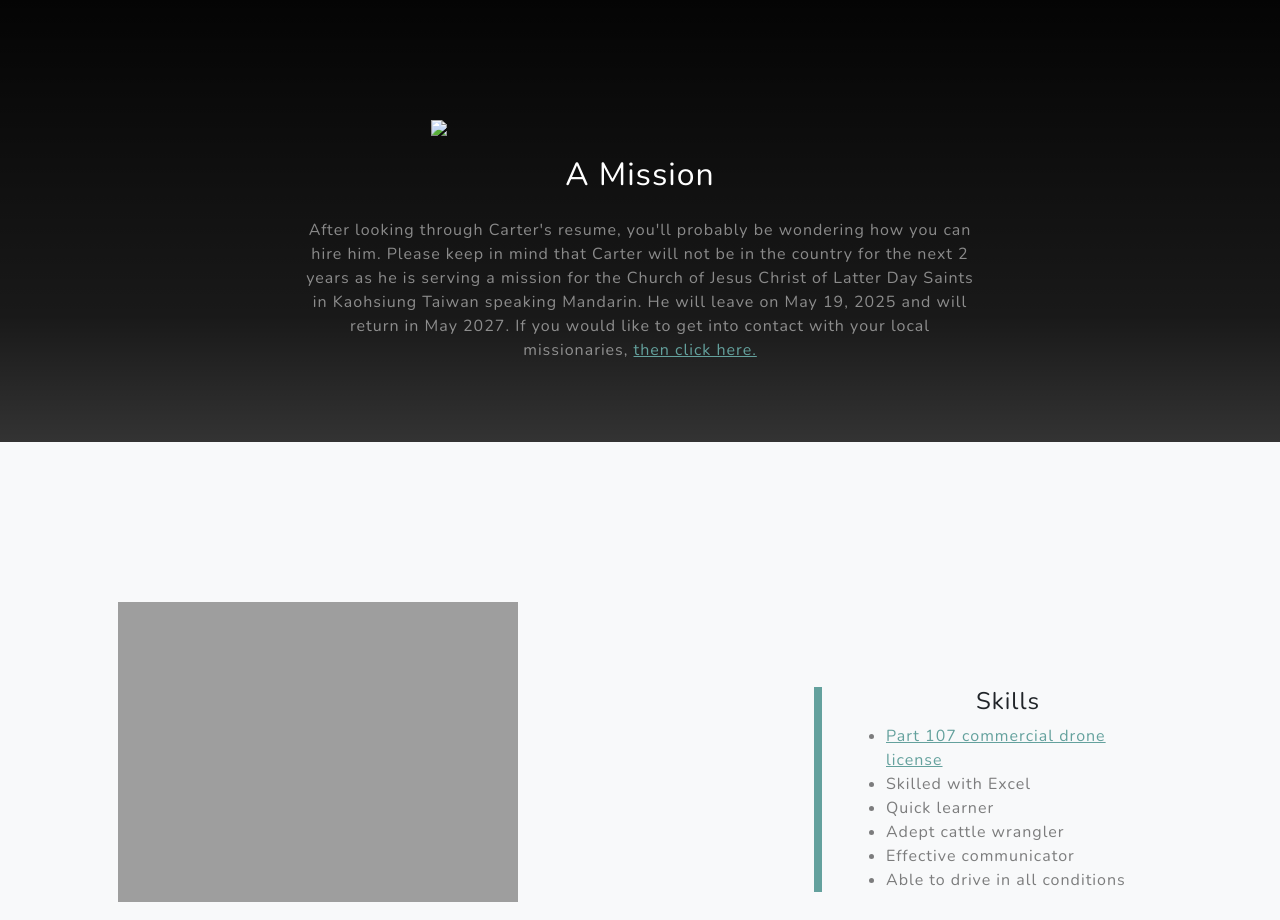
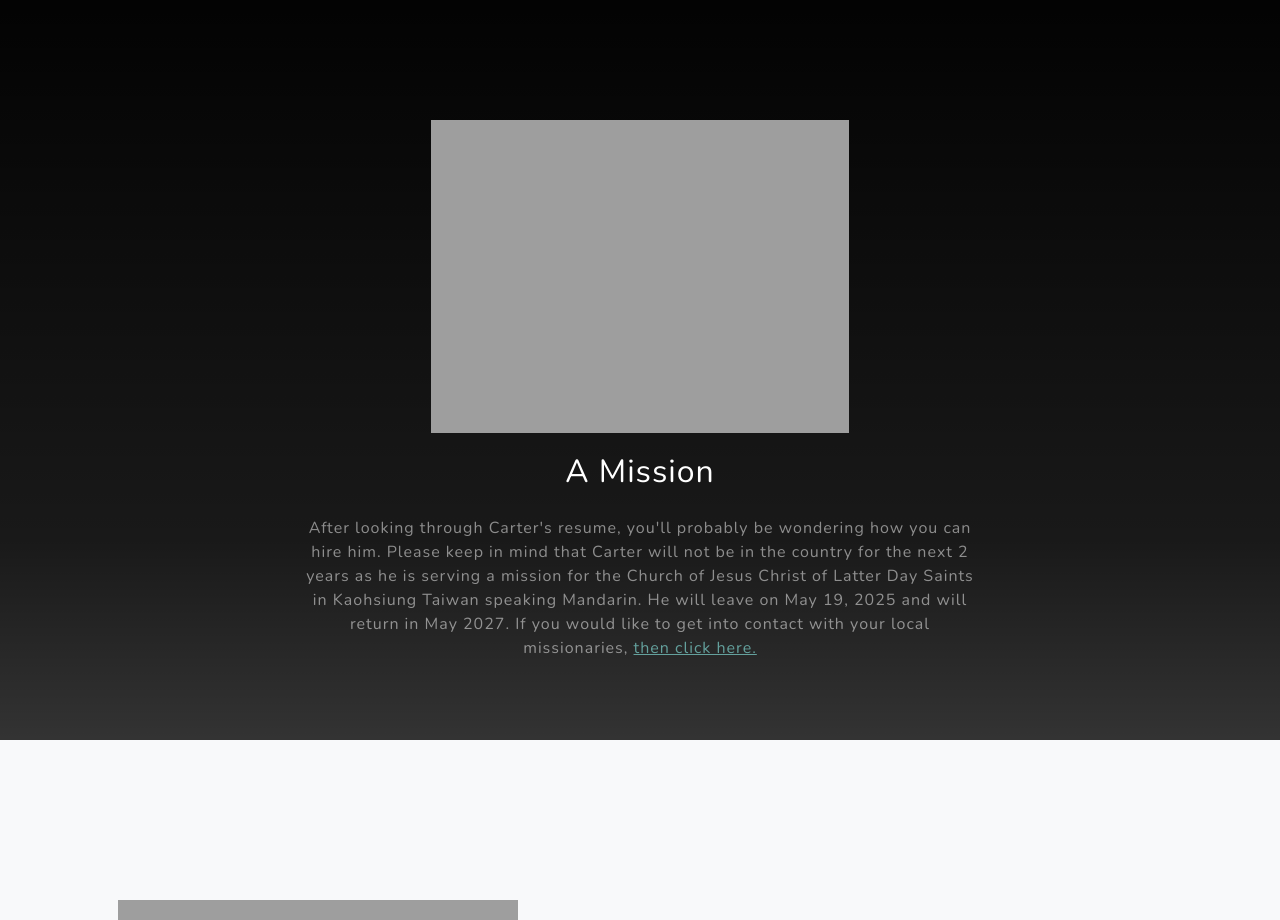
Before and after one commit to cvance36/IS-The-Real-Final, a plain HTML site: page index.html in a window 1280 px wide. Shown: the part 860-1780 px from the top of the page. Drawn offline with nearby package versions, Linux system fonts and the light colour scheme; the site is published under a folder, as on GitHub Pages, so addresses that start at the root find nothing.

Commit message:
Update index.html

```diff
--- a/index.html
+++ b/index.html
@@ -98,7 +98,7 @@
 
                 <div class="image-wrapper">
 
-                     <img class="mission-photo" src="/assets/img/Taiwan.JPEG">
+                     <img class="mission-photo" src="assets/img/Taiwan.JPEG">
 
                 </div>
 
```
